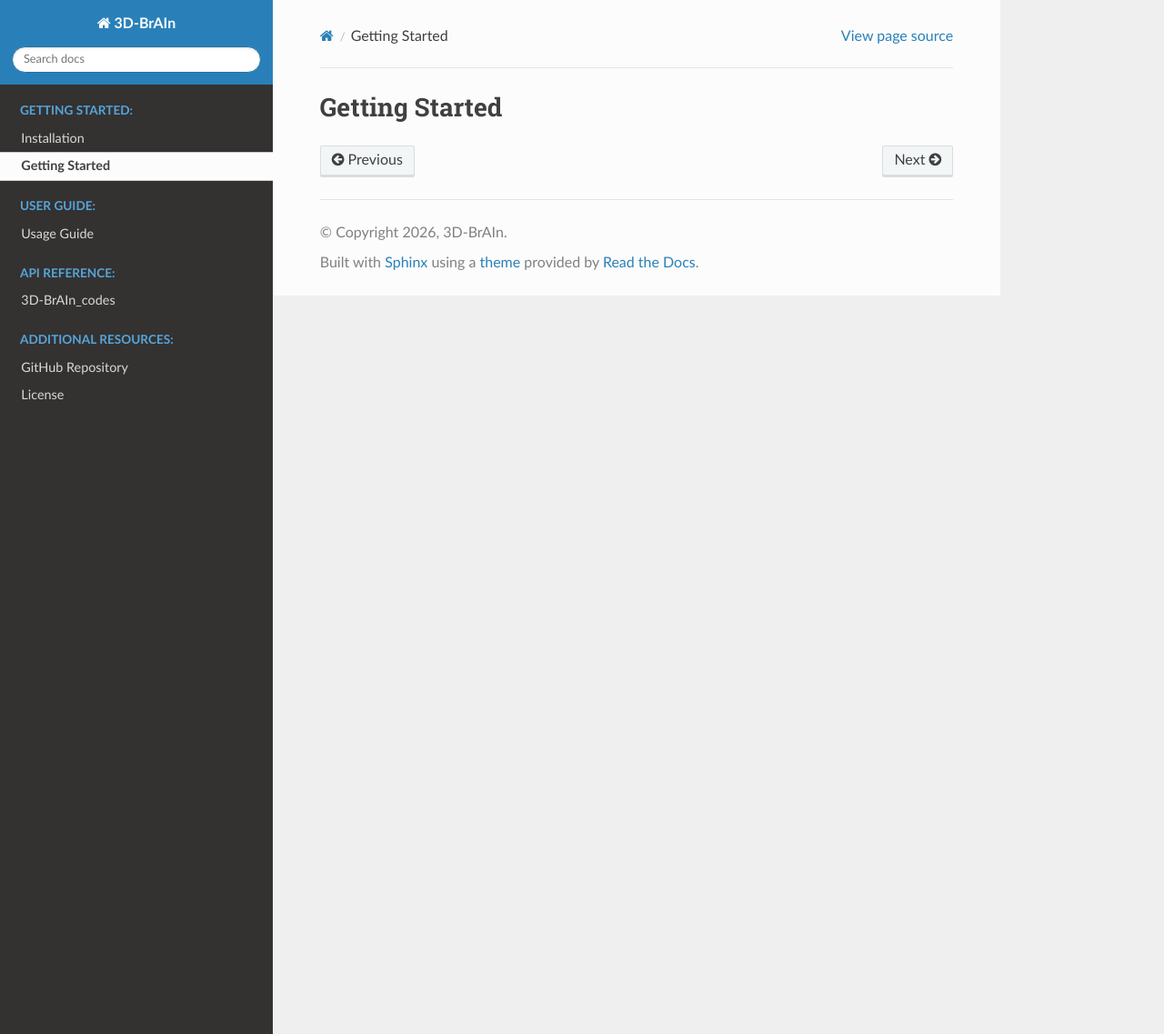
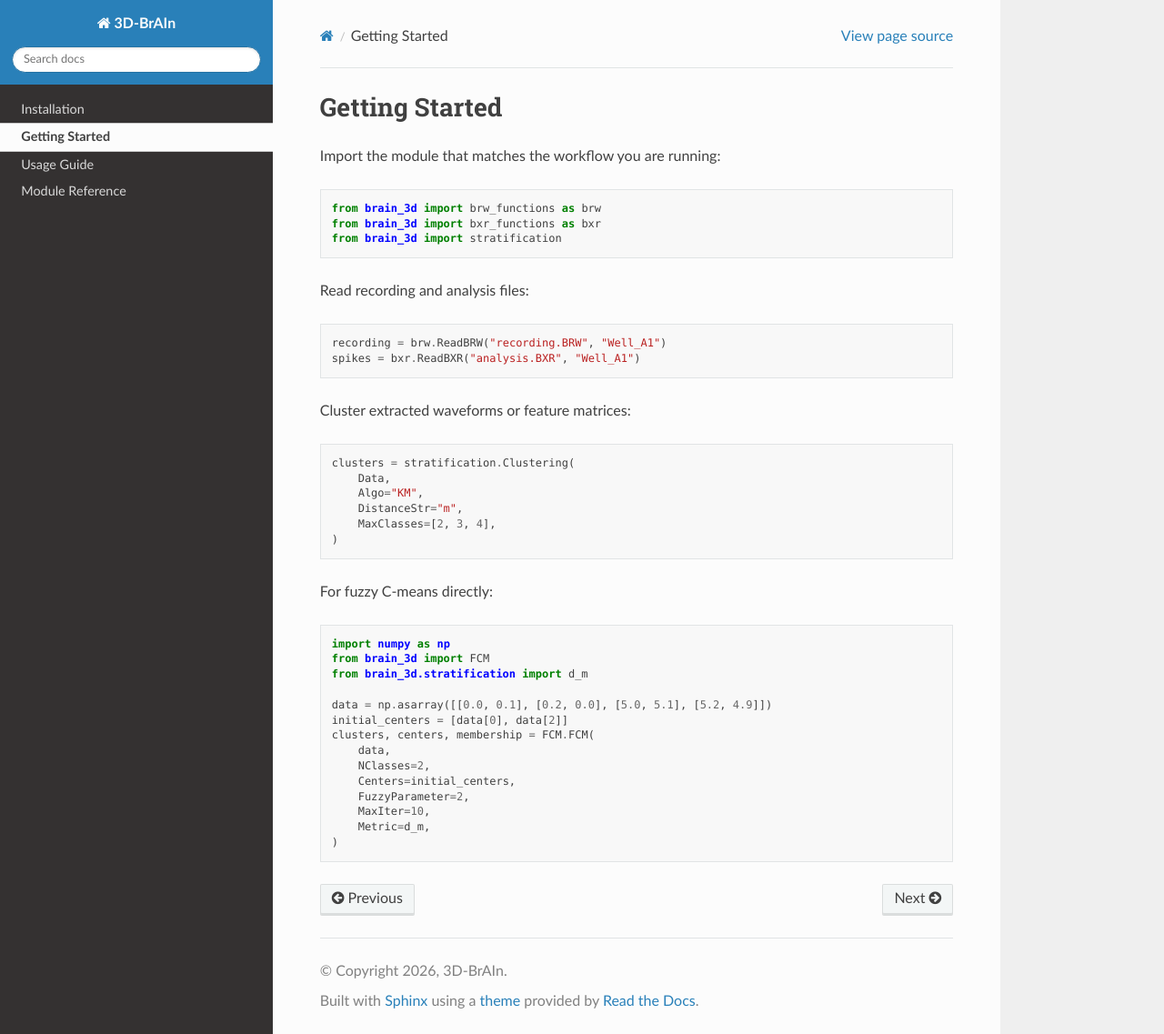
Before and after one commit to cristinacampi/3D-BrAIn_codes, a Sphinx documentation site: the page built from docs/source/getting_started.rst, in a window 1280 px wide and 1137 px high. Shown: the whole window at 91% size. Built offline with Sphinx 7.4.7 and the Read the Docs theme 3.1.0, drawn with Linux system fonts in a browser that asks for light colours; pages that are not in the unit, such as notebooks, are missing from menus.

```diff
--- a/docs/source/conf.py
+++ b/docs/source/conf.py
@@ -38,11 +38,16 @@ autodoc_default_options = {
 autodoc_mock_imports = [
     'scipy',
     'scipy.signal',
+    'pandas',
     'sklearn',
     'sklearn.cluster',
     'psutil',
     'h5py',
     'pywt',
+    'matplotlib',
+    'matplotlib.pyplot',
+    'matplotlib.colors',
+    'matplotlib.patches',
     'plotly',
     'plotly.express',
     'seaborn',
@@ -54,6 +59,9 @@ autodoc_mock_imports = [
     'quantities',
     'pyclustering',
     'kneed',
+    'tslearn',
+    'tslearn.clustering',
+    'tslearn.preprocessing',
 ]
 
 # -- Napoleon configuration ---------------------------------------------------
@@ -77,7 +85,6 @@ napoleon_attr_annotations = True
 # -- Options for HTML output -------------------------------------------------
 # https://www.sphinx-doc.org/en/master/usage/configuration.html#options-for-html-output
 
-#html_theme = 'alabaster'
 html_theme = 'sphinx_rtd_theme'
-html_static_path = ['_static']
+html_static_path = []
 exclude_patterns = ['setup.py']
--- a/docs/source/getting_started.rst
+++ b/docs/source/getting_started.rst
@@ -1,2 +1,47 @@
 Getting Started
 ===============
+
+Import the module that matches the workflow you are running:
+
+.. code-block:: python
+
+   from brain_3d import brw_functions as brw
+   from brain_3d import bxr_functions as bxr
+   from brain_3d import stratification
+
+Read recording and analysis files:
+
+.. code-block:: python
+
+   recording = brw.ReadBRW("recording.BRW", "Well_A1")
+   spikes = bxr.ReadBXR("analysis.BXR", "Well_A1")
+
+Cluster extracted waveforms or feature matrices:
+
+.. code-block:: python
+
+   clusters = stratification.Clustering(
+       Data,
+       Algo="KM",
+       DistanceStr="m",
+       MaxClasses=[2, 3, 4],
+   )
+
+For fuzzy C-means directly:
+
+.. code-block:: python
+
+   import numpy as np
+   from brain_3d import FCM
+   from brain_3d.stratification import d_m
+
+   data = np.asarray([[0.0, 0.1], [0.2, 0.0], [5.0, 5.1], [5.2, 4.9]])
+   initial_centers = [data[0], data[2]]
+   clusters, centers, membership = FCM.FCM(
+       data,
+       NClasses=2,
+       Centers=initial_centers,
+       FuzzyParameter=2,
+       MaxIter=10,
+       Metric=d_m,
+   )
--- a/docs/source/modules.rst
+++ b/docs/source/modules.rst
@@ -1,14 +1,14 @@
-3D-BrAIn_codes
-==============
+Module Reference
+================
 
 .. toctree::
-   :maxdepth: 4
+   :maxdepth: 2
 
    FCM
    brw_functions
    bxr_functions
-   gan_functions
-   merging_tree
    spike_sorting
    stratification
+   merging_tree
+   gan_functions
    vaegan_functions
--- a/requirements.txt
+++ b/requirements.txt
@@ -22,6 +22,7 @@ python-igraph>=0.9.0
 leidenalg>=0.9.0
 pyclustering>=0.10.0
 kneed>=0.8.1
+tslearn>=0.6.0
 
 # Utilities
 psutil>=5.9.0
```
Also changed, not shown: README.md (+37 -62 lines), docs/source/index.rst (+4 -42 lines), docs/source/installation.rst (+31 -1 lines), docs/source/usage.rst (+29 -0 lines), src/brain_3d/__init__.py (+11 -9 lines), 4 other files.
